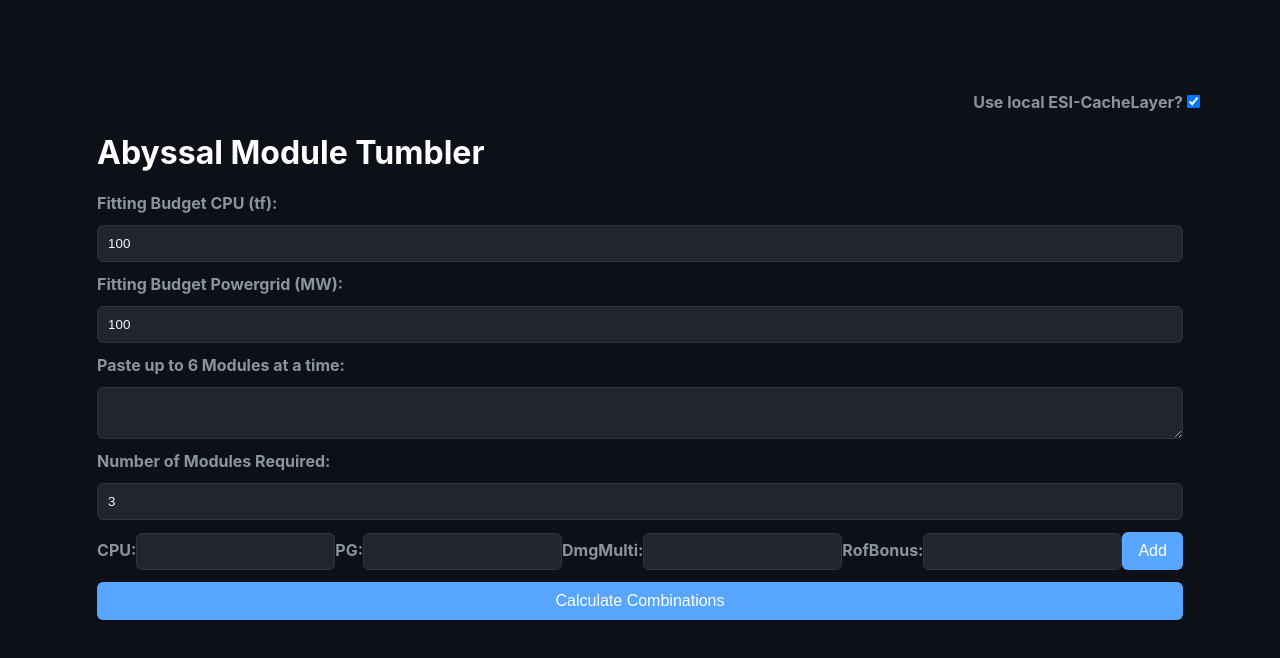
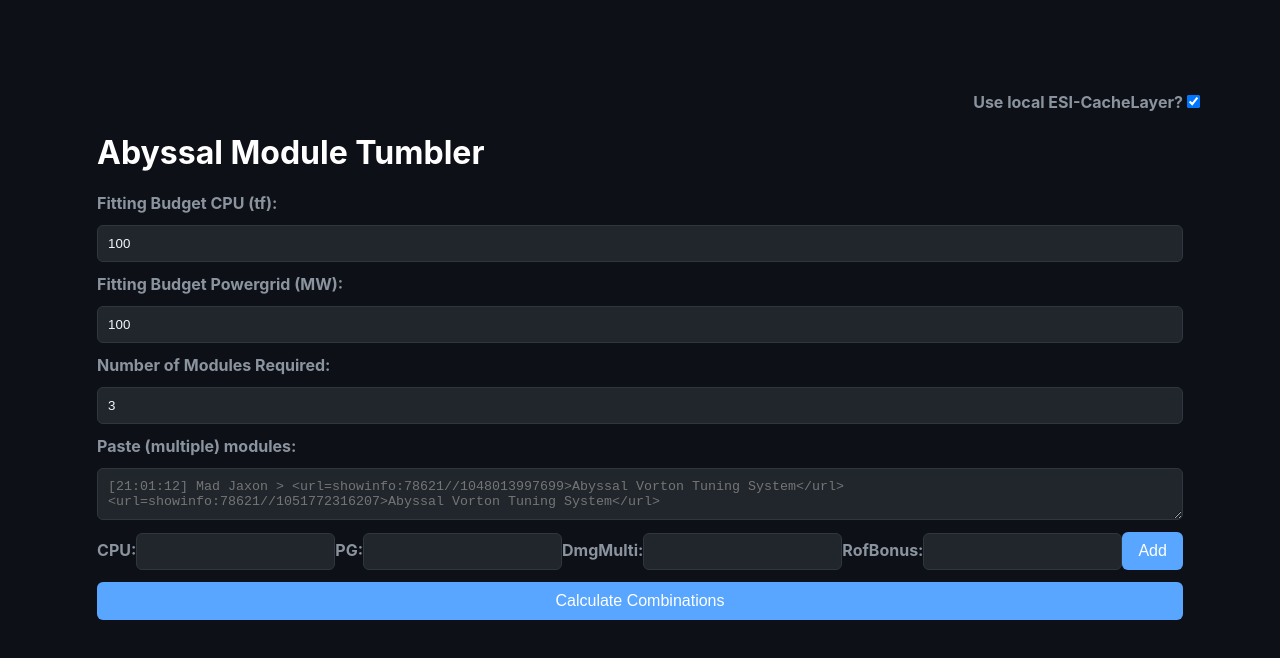
Before and after one commit to MadJaxon/abyssal-module-tumbler, an Angular app: page / in a window 1280 px wide. Shown: the top 658 px of the page. Built offline with nearby package versions, Linux system fonts and the light colour scheme.

Commit message:
dont parse duplicate pasted items

```diff
--- a/src/app/abyssal-tumbler/abyssal-tumbler.html
+++ b/src/app/abyssal-tumbler/abyssal-tumbler.html
@@ -11,11 +11,16 @@
     <label>Fitting Budget Powergrid (MW):</label>
     <input type="number" [(ngModel)]="pgBudget" placeholder="Enter Powergrid budget">
 
-    <label>Paste up to 6 Modules at a time:</label>
-    <textarea #chatMessage (keyup)="parseChatMessage(chatMessage)" ></textarea>
-
     <label>Number of Modules Required:</label>
     <input type="number" [(ngModel)]="numModules" placeholder="Enter number of modules">
+
+    <label>Paste (multiple) modules:</label>
+    <textarea
+      placeholder="[21:01:12] Mad Jaxon > <url=showinfo:78621//1048013997699>Abyssal Vorton Tuning System</url>  <url=showinfo:78621//1051772316207>Abyssal Vorton Tuning System</url>"
+      #chatMessage
+      (keyup)="parseChatMessage(chatMessage)"
+    ></textarea>
+
     @for (module of modules; track module.index) {
       <div>
         <b>#{{module.index}}&nbsp;</b>
--- a/src/app/abyssal-tumbler/abyssal-tumbler.ts
+++ b/src/app/abyssal-tumbler/abyssal-tumbler.ts
@@ -9,12 +9,13 @@
   pg: number;
   dmgMulti: number;
   rofBonus: number;
-  index: number; // Original index for display
+  index: number;
+  itemId?: string;
 }
 
 interface Result {
   id: number;
-  modules: number[]; // Indices of modules
+  modules: number[];
   totalCpu: number;
   totalPg: number;
   dpsIncrease: number;
@@ -169,7 +170,8 @@
       return;
     }
     input.value = '';
-    const updatedItems = await this.abyssalService.updateDogmaAttributes(items);
+    const moduleIds = this.modules.map(m => m.itemId);
+    const updatedItems = await this.abyssalService.updateDogmaAttributes(items.filter(item => !moduleIds.includes(item.itemId)));
     updatedItems.forEach((item) => {
       const cpu = item.dogma?.dogma_attributes.find((attribute) => attribute.attribute_id === 50)?.value;
       const pg = item.dogma?.dogma_attributes.find((attribute) => attribute.attribute_id === 30)?.value;
@@ -191,7 +193,8 @@
           dmgMulti: dmgMultiplier,
           rofBonus: (1 - rofBonus) * 100,
           cpu: cpu,
-          pg: pg
+          pg: pg,
+          itemId: item.itemId
         })
       }
     })
```
